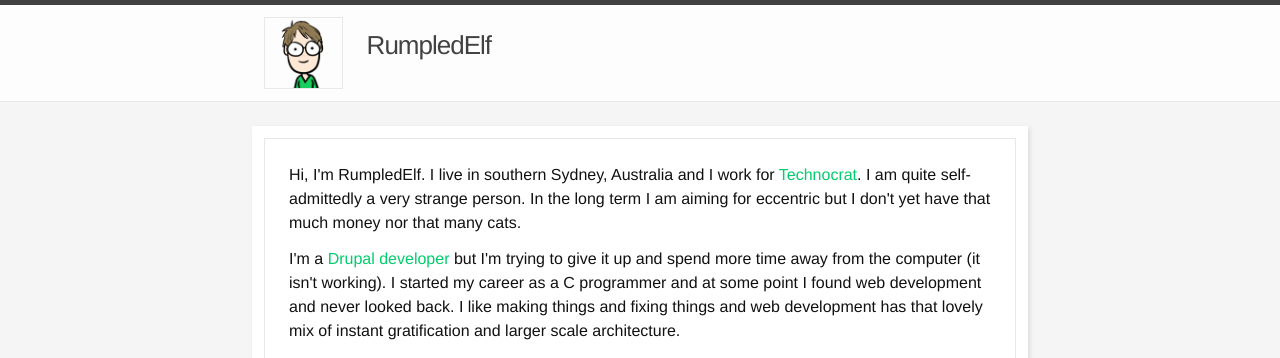
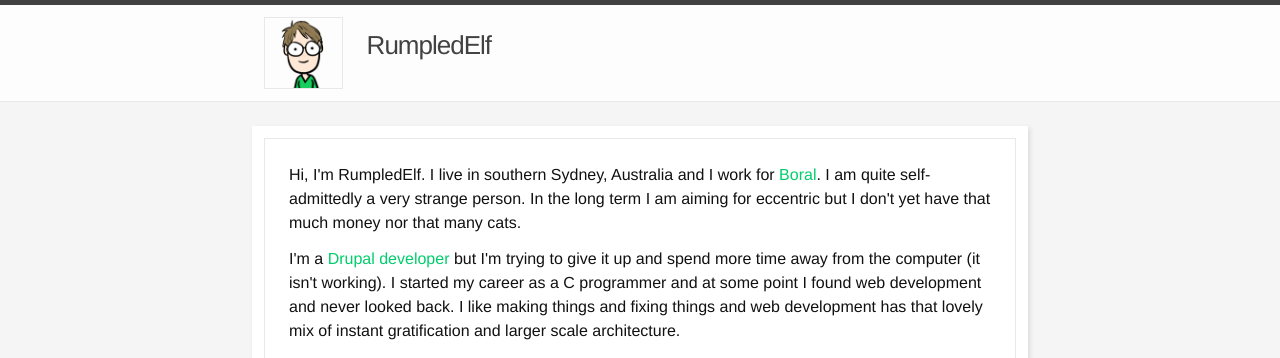
Before and after one commit to rumpledelf/rumpedelf, a Jekyll site: the page built from index.html, in a window 1280 px wide. Shown: the top 358 px of the page. Built offline with Jekyll 4.4.1, drawn with Linux system fonts in a browser that asks for light colours.

Commit message:
Update index.html

```diff
--- a/index.html
+++ b/index.html
@@ -4,7 +4,7 @@
 <div class="home">
 
 <p>
-Hi, I'm RumpledElf. I live in southern Sydney, Australia and I work for <a href="https://technocrat.com.au">Technocrat</a>. I am quite self-admittedly a very strange person. In the long term I  am aiming for eccentric but I don't yet have that much money nor that many cats.
+Hi, I'm RumpledElf. I live in southern Sydney, Australia and I work for <a href="https://boral.com.au">Boral</a>. I am quite self-admittedly a very strange person. In the long term I  am aiming for eccentric but I don't yet have that much money nor that many cats.
 </p><p>
 I'm a <a href="https://www.drupal.org/u/rumpledelf">Drupal developer</a> but I'm trying to give it up and spend more time away from the computer (it isn't working). I started my career as a C programmer and at some point I found web development and never looked back. I like making things and fixing things and web development has that lovely mix of instant gratification and larger scale architecture.
 </p><p>
```
